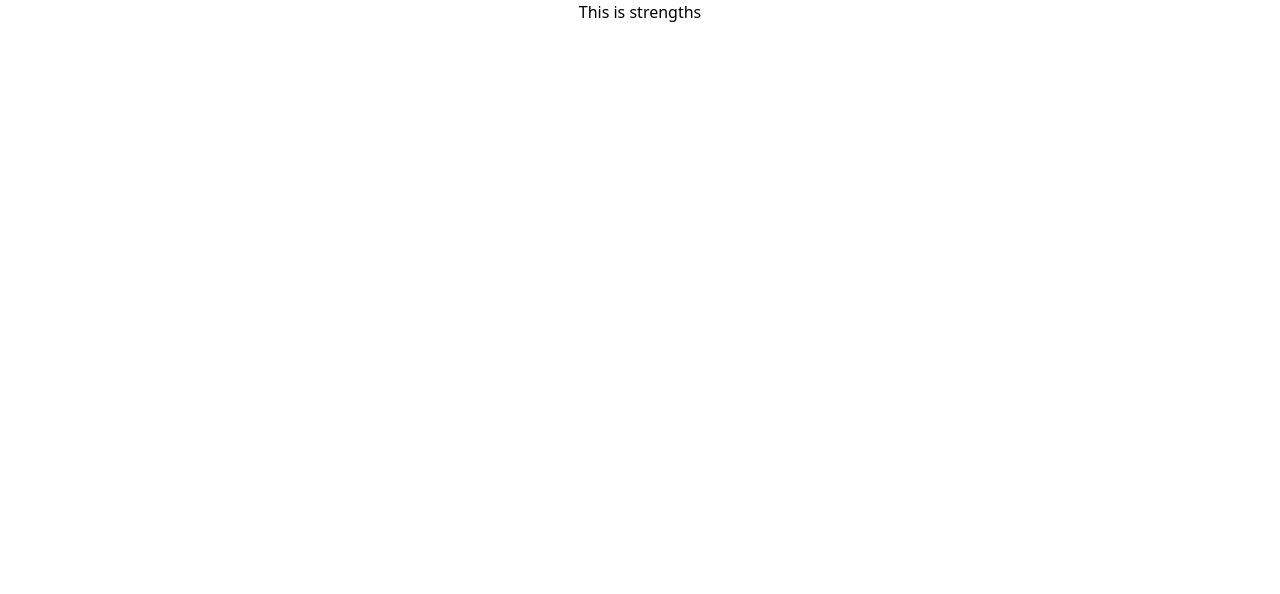
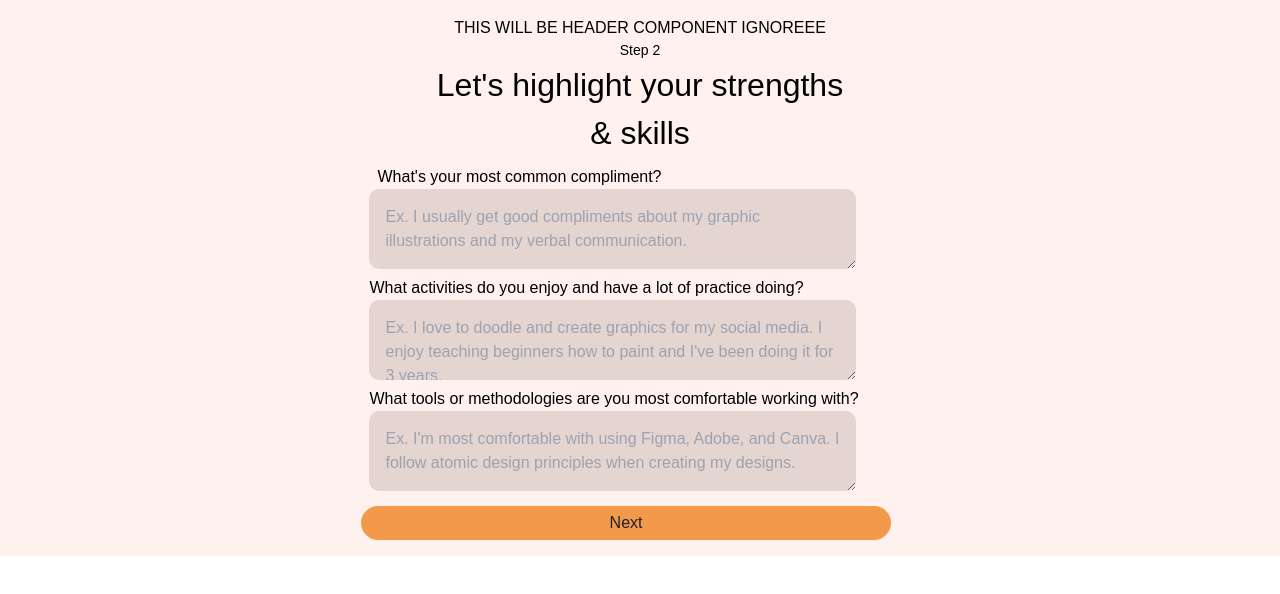
Before and after one commit to cherryontech/minty_fresh, a React (Create React App) app in the folder minty_fresh/: page /strengths in a window 1280 px wide. Shown: the top 594 px of the page. Built offline with nearby package versions, Linux system fonts and the light colour scheme.

Commit message:
initial strengths

```diff
--- a/minty_fresh/package.json
+++ b/minty_fresh/package.json
@@ -10,6 +10,9 @@
     "react-dom": "^18.2.0",
     "react-router-dom": "^6.16.0",
     "react-scripts": "5.0.1",
+    "sass": "^1.69.3",
+    "scss": "^0.2.4",
+    "start": "^5.1.0",
     "tailwindcss": "^3.3.3",
     "web-vitals": "^2.1.4"
   },
--- a/minty_fresh/src/App.css
+++ b/minty_fresh/src/App.css
@@ -1,38 +1,6 @@
-.App {
-  text-align: center;
+*{
+  margin: 0;
+  padding: 0;
+  box-sizing: border-box;
+  font-family: 'Titillium Web', sans-serif;
 }
-
-.App-logo {
-  height: 40vmin;
-  pointer-events: none;
-}
-
-@media (prefers-reduced-motion: no-preference) {
-  .App-logo {
-    animation: App-logo-spin infinite 20s linear;
-  }
-}
-
-.App-header {
-  background-color: #282c34;
-  min-height: 100vh;
-  display: flex;
-  flex-direction: column;
-  align-items: center;
-  justify-content: center;
-  font-size: calc(10px + 2vmin);
-  color: white;
-}
-
-.App-link {
-  color: #61dafb;
-}
-
-@keyframes App-logo-spin {
-  from {
-    transform: rotate(0deg);
-  }
-  to {
-    transform: rotate(360deg);
-  }
-}
--- a/minty_fresh/src/App.js
+++ b/minty_fresh/src/App.js
@@ -1,13 +1,13 @@
-import './App.css';
+// import './App.css';
 import { Route, Routes } from 'react-router-dom';
-import Strengths from './pages/Strengths';
+import Strengths from './pages/Strengths/Strengths';
 import Homepage from './pages/HomePage';
 
 
 
 function App() {
   return (
-    <div className="App">
+    <div className="bg-background-main max-h-screen">
       <Routes>
         <Route
             path="/"
--- a/minty_fresh/src/pages/Strengths.jsx
+++ /dev/null
@@ -1,11 +0,0 @@
-const Strengths = () => {
-
-
-    return (
-        <div>
-            <p>This is strengths</p>
-        </div>
-    )
-}
-
-export default Strengths;
--- /dev/null
+++ b/minty_fresh/src/pages/Strengths/Strengths.jsx
@@ -0,0 +1,52 @@
+import './Strengths.scss';
+
+const Strengths = () => {
+
+    function handleSubmit(e) {
+        // Prevent the browser from reloading the page
+        e.preventDefault();
+        // Read the form data
+        // const form = e.target;
+        // const formData = new FormData(form);
+    }
+
+
+    return (
+        <div className='strengths'>
+            <section> THIS WILL BE HEADER COMPONENT IGNOREEE </section>
+            <div className='strengths__header-container'>
+                <p className="step__text"> Step 2 </p>
+                <h1 className="strengths__title text-center">Let's highlight your strengths & skills</h1>
+            </div>
+            <form method="post" onSubmit={handleSubmit}>
+                <div className="strengths__form">
+
+                <label className='strengths__question'>
+                    What's your most common compliment?
+                    <textarea className='strengths__question-textbox'
+                    name="compliments"
+                    placeholder="Ex. I usually get good compliments about my graphic illustrations and my verbal communication."
+                    />
+                </label>
+                    <label className='strengths__question'>
+                        <p>What activities do you enjoy and have a lot of practice doing?</p>
+                        <textarea className='strengths__question-textbox'
+                        name="activities"
+                        placeholder="Ex. I love to doodle and create graphics for my social media. I enjoy teaching beginners how to paint and I've been doing it for 3 years."
+                        />
+                    </label>
+                    <label className='strengths__question'>
+                        <p>What tools or methodologies are you most comfortable working with?</p>
+                        <textarea className='strengths__question-textbox'
+                        name="methodologies"
+                        placeholder="Ex. I'm most comfortable with using Figma, Adobe, and Canva. I follow atomic design principles when creating my designs."
+                        />
+                    </label>
+                </div>
+                <button className='button__next'> Next </button>
+            </form>
+        </div>
+    )
+}
+
+export default Strengths;
--- /dev/null
+++ b/minty_fresh/src/pages/Strengths/Strengths.scss
@@ -0,0 +1,52 @@
+@use '../../styles/partials/mixins' as *;
+@use '../../styles/partials/variables' as *;
+
+*{
+    margin: 0;
+    padding: 0;
+    box-sizing: border-box;
+    font-family: 'Titillium Web', sans-serif;
+}
+
+
+.strengths {
+    display: flex;
+    flex-direction: column;
+    align-items: center;
+    padding: 1rem .5rem;
+    &__title{
+        @include headline_text;
+        width: 80%;
+    }
+    &__header-container{
+        display: flex;
+        flex-direction: column;
+        align-items: center;
+    }
+    &__form{
+        padding: .5rem;
+        // display: flex;
+        // align-items: center;
+        // flex-direction: column;
+    }
+    &__question{
+        // display: flex;
+        // flex-direction: column;
+        // align-items: center;
+        width: 100%;
+        padding: 1rem 0.5rem;
+        @include body_text;
+
+        &-textbox{
+            @include form-field
+        }
+    }
+}
+
+.step__text{
+    @include label_text
+}
+
+.button__next{
+    @include button
+}
--- /dev/null
+++ b/minty_fresh/src/styles/partials/_mixins.scss
@@ -0,0 +1,127 @@
+// @use '../partials/typography' as *;
+@use '../partials/variables' as *;
+
+*{
+    margin: 0;
+    padding: 0;
+    box-sizing: border-box;
+    font-family: 'Titillium Web', sans-serif;
+}
+
+
+//////////////////////////////////////////////////////// PAGE SIZE BREAKS ////////////////////////////////////////////////////////////////////////
+@mixin tablet {
+    @media screen and (min-width: 768px) {
+        @content;
+    }
+}
+
+@mixin desktop {
+    @media screen and (min-width: 1280px) {
+        @content;
+    }
+}
+
+/////////////////////////////////////////////////////////////////////////// TEXT MIXINS  ////////////////////////////////////////////////////////////////////////
+
+
+@mixin display_text{
+    font-size: 2.25rem;
+    // line-height: 2.25rem;
+    @include tablet {
+        font-size: 2.8125rem;
+        // line-height: 2.5rem;
+    }
+    @include desktop{
+        font-size: 3.5625rem;
+        // line-height: 3rem;
+    }
+}
+
+@mixin headline_text {
+    font-size: 1.5rem;
+    // line-height: 1.75rem;
+    @include tablet {
+        font-size: 1.75rem;
+        // line-height: 2rem;
+    }
+    @include desktop{
+        font-size: 2rem;
+        // line-height: 2.5rem;
+    }
+}
+
+@mixin title_text {
+    font-size: .875rem;
+    // line-height: 1.75rem;
+    @include tablet {
+        font-size: 1rem;
+        // line-height: 2rem;
+    }
+    @include desktop{
+        font-size: 1.375rem;
+        // line-height: 2.5rem;
+    }
+}
+
+@mixin label_text {
+    font-size: .6875rem;
+    // line-height: 1.75rem;
+    @include tablet {
+        font-size: .75rem;
+        // line-height: 2rem;
+    }
+    @include desktop{
+        font-size: .875rem;
+        // line-height: 2.5rem;
+    }
+}
+
+@mixin body_text {
+    font-size: .75rem;
+    // line-height: 1.75rem;
+    @include tablet {
+        font-size: .875rem;
+        // line-height: 2rem;
+    }
+    @include desktop{
+        font-size: 1rem;
+        // line-height: 2.5rem;
+    }
+}
+
+/////////////////////////////////////////////////////////////////////////// FORMS and BUTTONS  ////////////////////////////////////////////////////////////////////////
+
+
+@mixin form-field {
+    border-radius: 10px;
+    color: #515151;
+    padding: 1rem 1rem;
+    background-color: #E5D5D1;
+    width: 90%;
+    @include body_text;
+}
+
+
+@mixin button {
+    background-color: #F2994B;
+    color: #212121;
+    padding: 0.3rem;
+    width: 95%;
+    border: none;
+    border-radius: 20px;
+}
+
+
+//////////// PADDING FOR PAGES ////////
+
+
+// @mixin padding_main{
+//     padding: 1rem .5rem;
+//     @include tablet{
+//         padding: 1.5rem 1rem;
+//     }
+//     @include desktop{
+//         padding: 2rem 1.5rem;
+//     }
+// }
--- /dev/null
+++ b/minty_fresh/src/styles/partials/_variables.scss
@@ -0,0 +1,21 @@
+//primary colors
+$text-main: #13182c;
+$text-light:  #5c667e;
+$text-highlight: #fdfef2;
+//secondary colors
+$slate: #d8d8d8;
+$cloud: #bdc5c5;
+//background colors
+$graphite: #232940;
+$light-grey: #f7f8f9;
+//supporting colors
+$green: #158463;
+$red: #c94515;
+
+
+$main-accent: rgb(243, 243, 74);
+
+
+// $background-color: #FFF1ED;
+
+$accent-color: #b1dfe1;
--- a/minty_fresh/tailwind.config.js
+++ b/minty_fresh/tailwind.config.js
@@ -4,7 +4,11 @@ module.exports = {
     "./src/**/*.{js,jsx,ts,tsx}",
   ],
   theme: {
-    extend: {},
+    extend: {
+      colors: {
+        'background-main': '#FFF1ED',
+      },
+    },
   },
   plugins: [],
 }
```
Also changed, not shown: minty_fresh/src/styles/partials/_global.scss (added), 1 other file (tests, documents, lock files or other folders).
